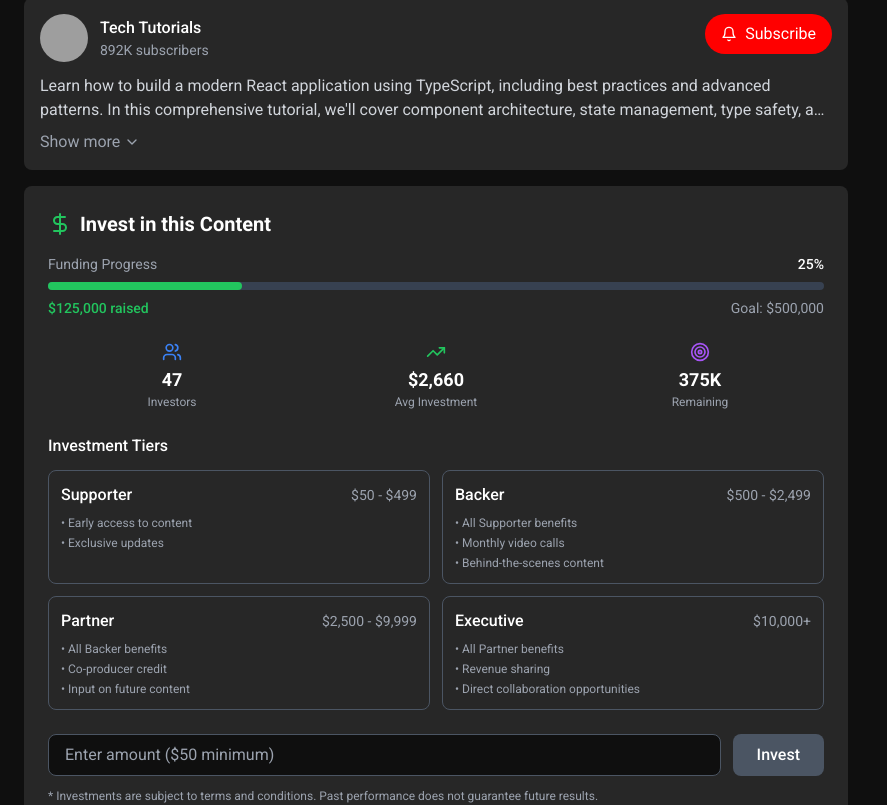
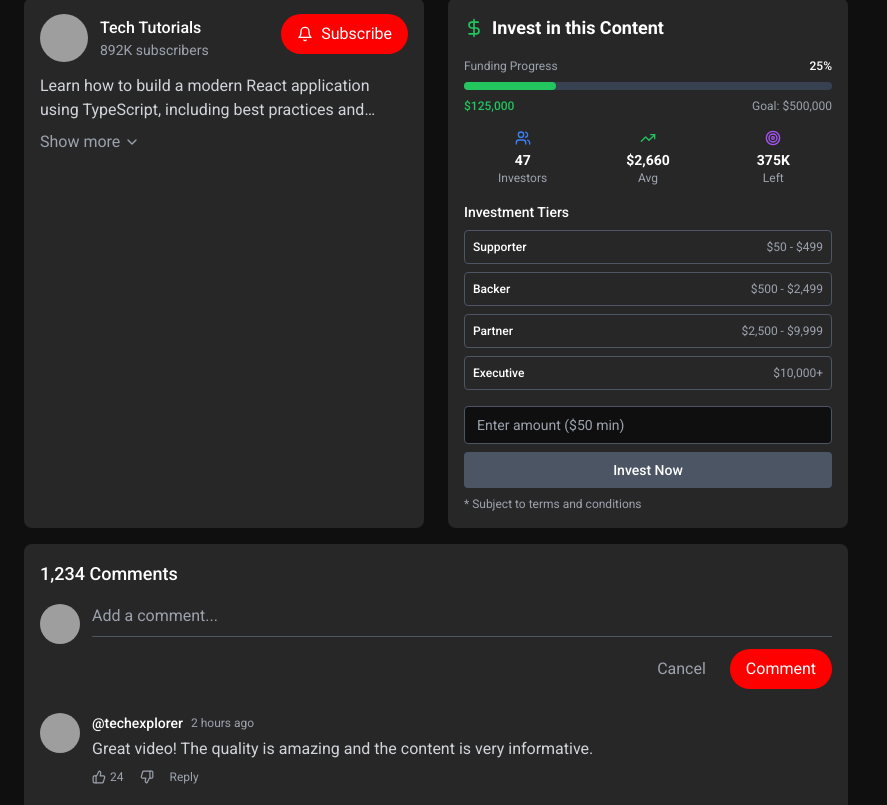
Before and after one commit to Prthmsh7/Video-Streaming-Platform, a React (Vite) app: page / in a window 1280 px wide. Shown: the part 598-1403 px from the top of the page, without its empty margins (0-887 px from the left). Built offline with nearby package versions, Linux system fonts and the light colour scheme; grey boxes are pictures that could not be loaded.

Commit message:
Move Investment Section to Right Side of Description

```diff
--- a/src/components/VideoPlayer.tsx
+++ b/src/components/VideoPlayer.tsx
@@ -442,8 +442,10 @@ const VideoPlayer: React.FC<VideoPlayerProps> = ({
             </div>
           </div>
 
-          {/* Channel Info */}
-          <div className="bg-dark-secondary rounded-lg p-4 mb-4">
+          {/* Channel Info and Investment Section - Two Column Layout */}
+          <div className="grid grid-cols-1 lg:grid-cols-2 gap-6 mb-4">
+            {/* Channel Info & Description */}
+            <div className="bg-dark-secondary rounded-lg p-4">
               <div className="flex items-start justify-between mb-3">
                 <div className="flex items-center space-x-3">
                   <img
@@ -488,17 +490,17 @@ const VideoPlayer: React.FC<VideoPlayerProps> = ({
             </div>
 
             {/* Investment Section */}
-          <div className="bg-dark-secondary rounded-lg p-6 mb-4">
+            <div className="bg-dark-secondary rounded-lg p-4">
               <div className="flex items-center space-x-2 mb-4">
-              <DollarSign size={24} className="text-green-500" />
-              <h3 className="text-xl font-bold">Invest in this Content</h3>
+                <DollarSign size={20} className="text-green-500" />
+                <h3 className="text-lg font-bold">Invest in this Content</h3>
               </div>
 
               {/* Investment Progress */}
-            <div className="mb-6">
+              <div className="mb-4">
                 <div className="flex justify-between items-center mb-2">
-                <span className="text-sm text-gray-400">Funding Progress</span>
-                <span className="text-sm font-medium">{Math.round(progressPercentage)}%</span>
+                  <span className="text-xs text-gray-400">Funding Progress</span>
+                  <span className="text-xs font-medium">{Math.round(progressPercentage)}%</span>
                 </div>
                 <div className="w-full bg-gray-700 rounded-full h-2 mb-2">
                   <div
@@ -506,96 +508,90 @@ const VideoPlayer: React.FC<VideoPlayerProps> = ({
                     style={{ width: `${Math.min(progressPercentage, 100)}%` }}
                   ></div>
                 </div>
-              <div className="flex justify-between text-sm">
-                <span className="text-green-500 font-medium">{formatCurrency(totalInvestment)} raised</span>
+                <div className="flex justify-between text-xs">
+                  <span className="text-green-500 font-medium">{formatCurrency(totalInvestment)}</span>
                   <span className="text-gray-400">Goal: {formatCurrency(investmentGoal)}</span>
                 </div>
               </div>
 
               {/* Investment Stats */}
-            <div className="grid grid-cols-3 gap-4 mb-6">
+              <div className="grid grid-cols-3 gap-2 mb-4">
                 <div className="text-center">
                   <div className="flex items-center justify-center mb-1">
-                  <Users size={20} className="text-blue-500" />
+                    <Users size={16} className="text-blue-500" />
                   </div>
-                <div className="text-lg font-bold">{totalInvestors}</div>
+                  <div className="text-sm font-bold">{totalInvestors}</div>
                   <div className="text-xs text-gray-400">Investors</div>
                 </div>
                 <div className="text-center">
                   <div className="flex items-center justify-center mb-1">
-                  <TrendingUp size={20} className="text-green-500" />
+                    <TrendingUp size={16} className="text-green-500" />
                   </div>
-                <div className="text-lg font-bold">{formatCurrency(totalInvestment / totalInvestors)}</div>
-                <div className="text-xs text-gray-400">Avg Investment</div>
+                  <div className="text-sm font-bold">{formatCurrency(totalInvestment / totalInvestors)}</div>
+                  <div className="text-xs text-gray-400">Avg</div>
                 </div>
                 <div className="text-center">
                   <div className="flex items-center justify-center mb-1">
-                  <Target size={20} className="text-purple-500" />
+                    <Target size={16} className="text-purple-500" />
                   </div>
-                <div className="text-lg font-bold">{Math.max(0, Math.round((investmentGoal - totalInvestment) / 1000))}K</div>
-                <div className="text-xs text-gray-400">Remaining</div>
+                  <div className="text-sm font-bold">{Math.max(0, Math.round((investmentGoal - totalInvestment) / 1000))}K</div>
+                  <div className="text-xs text-gray-400">Left</div>
                 </div>
               </div>
 
-            {/* Investment Tiers */}
-            <div className="mb-6">
-              <h4 className="font-medium mb-3">Investment Tiers</h4>
-              <div className="grid grid-cols-1 md:grid-cols-2 gap-3">
+              {/* Investment Tiers - Compact */}
+              <div className="mb-4">
+                <h4 className="text-sm font-medium mb-2">Investment Tiers</h4>
+                <div className="space-y-2">
                   {investmentTiers.map((tier) => (
                     <div
                       key={tier.name}
-                    className={`border rounded-lg p-3 cursor-pointer transition-colors ${
+                      className={`border rounded p-2 cursor-pointer transition-colors text-xs ${
                         selectedInvestmentTier === tier.name
                           ? 'border-green-500 bg-green-500/10'
                           : 'border-gray-600 hover:border-gray-500'
                       }`}
                       onClick={() => setSelectedInvestmentTier(tier.name)}
                     >
-                    <div className="flex justify-between items-center mb-2">
+                      <div className="flex justify-between items-center">
                         <span className="font-medium">{tier.name}</span>
-                      <span className="text-sm text-gray-400">
+                        <span className="text-gray-400">
                           {formatCurrency(tier.min)}{tier.max !== Infinity ? ` - ${formatCurrency(tier.max)}` : '+'}
                         </span>
                       </div>
-                    <ul className="text-xs text-gray-400 space-y-1">
-                      {tier.benefits.map((benefit, index) => (
-                        <li key={index}>• {benefit}</li>
-                      ))}
-                    </ul>
                     </div>
                   ))}
                 </div>
               </div>
 
               {/* Investment Input */}
-            <div className="flex space-x-3">
-              <div className="flex-1">
+              <div className="space-y-2">
                 <input
                   type="number"
-                  placeholder="Enter amount ($50 minimum)"
+                  placeholder="Enter amount ($50 min)"
                   value={investmentAmount}
                   onChange={(e) => setInvestmentAmount(e.target.value)}
-                  className="w-full px-4 py-2 bg-dark-bg border border-gray-600 rounded-lg focus:border-green-500 focus:outline-none"
+                  className="w-full px-3 py-2 bg-dark-bg border border-gray-600 rounded focus:border-green-500 focus:outline-none text-sm"
                   min="50"
                 />
                 {investmentAmount && getInvestmentTier(parseFloat(investmentAmount)) && (
-                  <div className="text-xs text-green-500 mt-1">
+                  <div className="text-xs text-green-500">
                     {getInvestmentTier(parseFloat(investmentAmount))?.name} Tier
                   </div>
                 )}
-              </div>
                 <button
                   onClick={handleInvestment}
                   disabled={!investmentAmount || parseFloat(investmentAmount) < 50}
-                className="px-6 py-2 bg-green-600 hover:bg-green-700 disabled:bg-gray-600 disabled:cursor-not-allowed rounded-lg font-medium transition-colors"
+                  className="w-full py-2 bg-green-600 hover:bg-green-700 disabled:bg-gray-600 disabled:cursor-not-allowed rounded font-medium transition-colors text-sm"
                 >
-                Invest
+                  Invest Now
                 </button>
               </div>
 
-            <p className="text-xs text-gray-400 mt-3">
-              * Investments are subject to terms and conditions. Past performance does not guarantee future results.
+              <p className="text-xs text-gray-400 mt-2">
+                * Subject to terms and conditions
               </p>
+            </div>
           </div>
 
           {/* Comments Section */}
```
Lines whose indentation alone changed are shown as unchanged.
